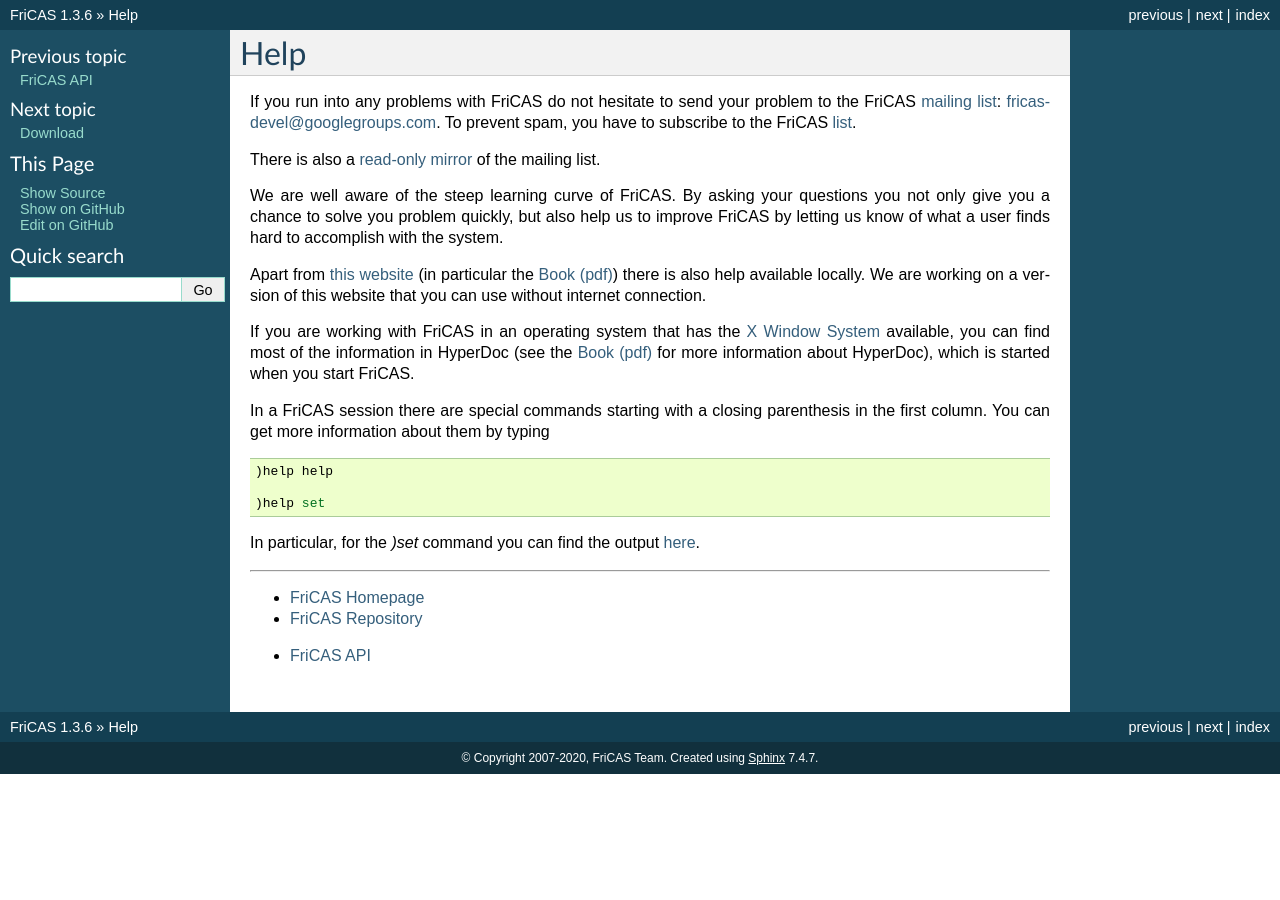
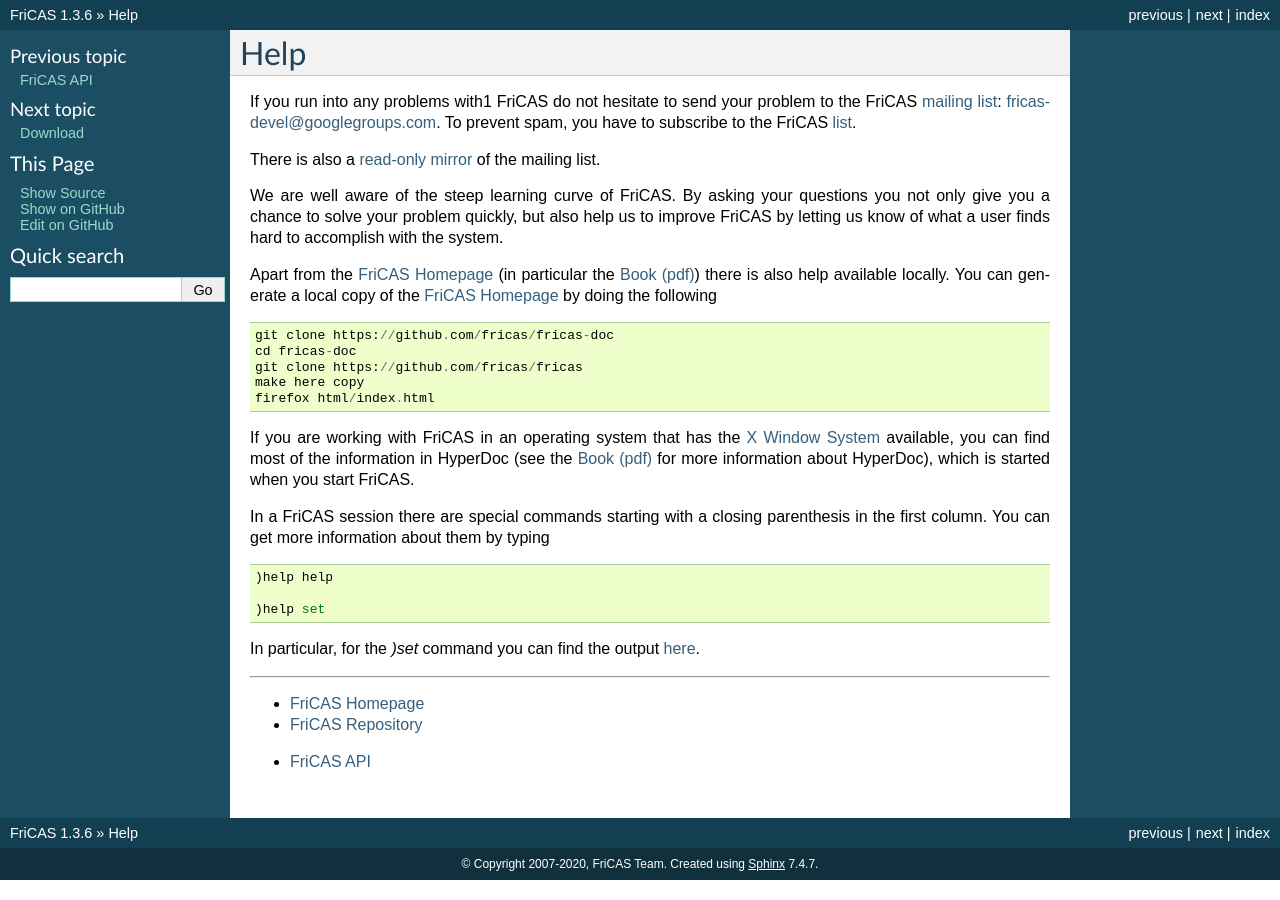
Before and after one commit to hemmecke/fricas-doc, a Sphinx documentation site: the page built from doc/source/help.rst, in a window 1280 px wide. Built offline with Sphinx 7.4.7, drawn with Linux system fonts in a browser that asks for light colours; pages that are not in the unit, such as notebooks, are missing from menus.

Commit message:
add description how to generate this website (including) book

```diff
--- a/doc/source/help.rst
+++ b/doc/source/help.rst
@@ -1,7 +1,7 @@
 Help
 ====
 
-If you run into any problems with |PACKAGE_NAME|
+If you run into any problems with1 |PACKAGE_NAME|
 do not hesitate to send your problem to the |PACKAGE_NAME|
 `mailing list <https://groups.google.com/forum/#!forum/fricas-devel>`_:
 `fricas-devel@googlegroups.com <mailto:fricas-devel@googlegroups.com>`_.
@@ -15,14 +15,20 @@
 
 
 We are well aware of the steep learning curve of |PACKAGE_NAME|. By
-asking your questions you not only give you a chance to solve you
+asking your questions you not only give you a chance to solve your
 problem quickly, but also help us to improve |PACKAGE_NAME| by letting
 us know of what a user finds hard to accomplish with the system.
 
-Apart from `this website <https://fricas.github.io>`_ (in particular
-the |PACKAGE_BOOK|) there is also help available locally.
-We are working on a version of this website that you can use without
-internet connection.
+Apart from the |PACKAGE_HOME| (in particular the |PACKAGE_BOOK|) there
+is also help available locally. You can generate a local copy of the
+|PACKAGE_HOME| by doing the following
+::
+
+   git clone https://github.com/fricas/fricas-doc
+   cd fricas-doc
+   git clone https://github.com/fricas/fricas
+   make here copy
+   firefox html/index.html
 
 If you are working with |PACKAGE_NAME| in an operating system that has
 the `X Window System <https://en.wikipedia.org/wiki/X_Window_System>`_
```
